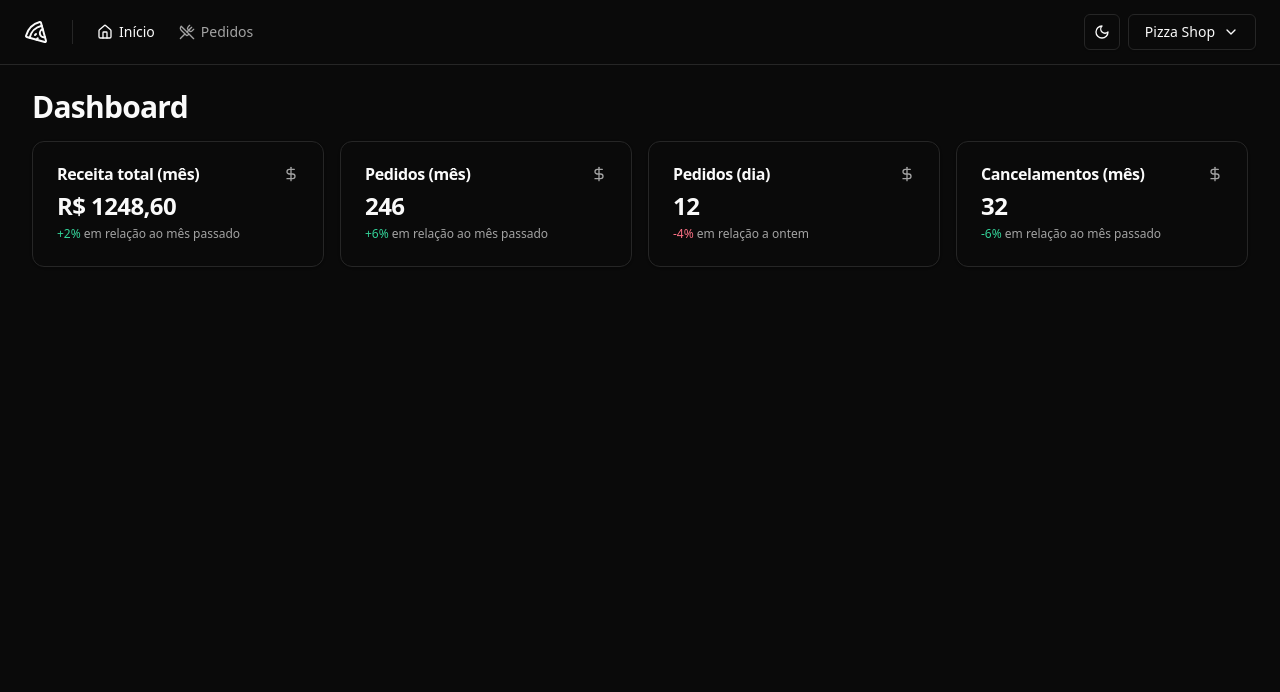
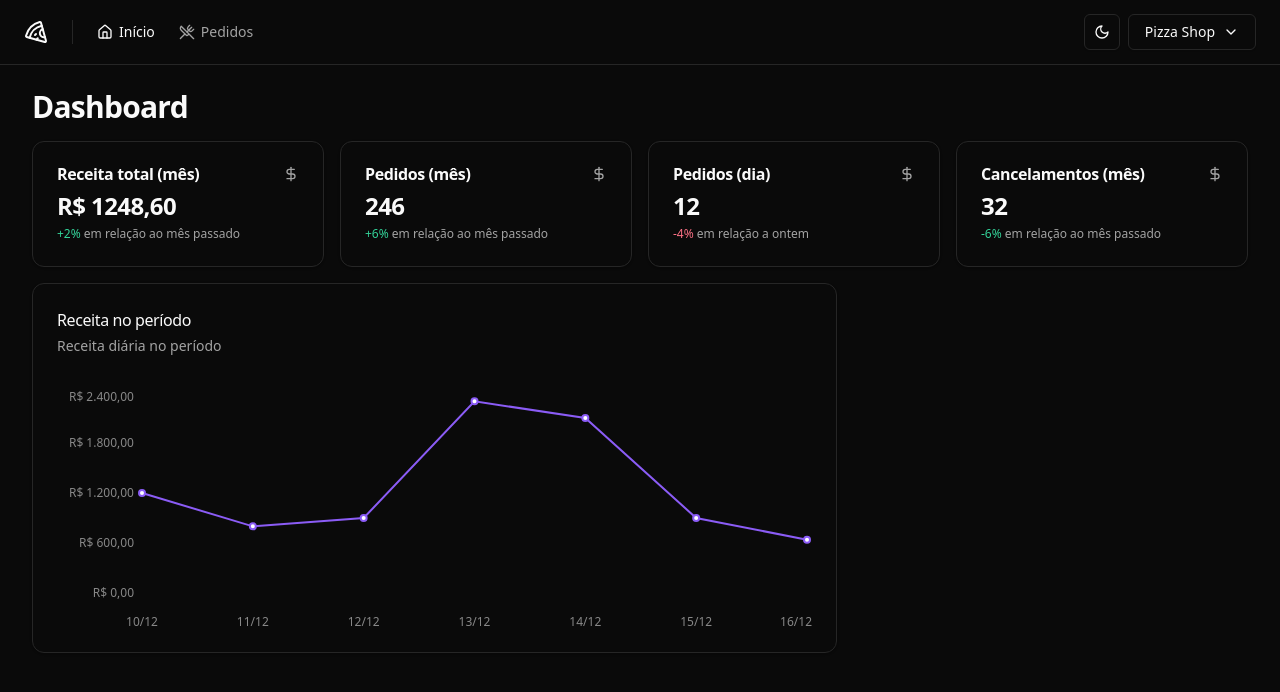
Before and after one commit to PabloRafael-coder/pizzashop-web, a React (Vite) app: page / in a window 1280 px wide. Shown: the top 692 px of the page. Built offline with nearby package versions, Linux system fonts and the light colour scheme.

Commit message:
feat: Adicionar gráfico de receita no período

```diff
--- a/package.json
+++ b/package.json
@@ -26,6 +26,7 @@
     "react-dom": "^19.0.0",
     "react-hook-form": "^7.54.2",
     "react-router-dom": "^7.1.5",
+    "recharts": "^2.15.1",
     "sonner": "^1.7.4",
     "sort-by": "^1.2.0",
     "tailwind-merge": "^3.0.1",
--- a/src/pages/app/dashboard/dashboard.tsx
+++ b/src/pages/app/dashboard/dashboard.tsx
@@ -2,6 +2,7 @@ import { DayOrdersAmountCards } from './day-orders-amount-card'
 import { MonthCanceledOrdersAmountCard } from './month-canceled-orders-amount-card'
 import { MonthOrdersAmountCard } from './month-orders-amount-card'
 import { MonthRevenueCard } from './month-revenue-card'
+import { RevenueChart } from './revenue-chart'
 
 export function Dashboard() {
   return (
@@ -16,6 +17,10 @@ export function Dashboard() {
           <DayOrdersAmountCards />
           <MonthCanceledOrdersAmountCard />
         </div>
+
+        <div className="grid grid-cols-9 gap-4">
+          <RevenueChart />
+        </div>
       </div>
     </>
   )
--- /dev/null
+++ b/src/pages/app/dashboard/revenue-chart.tsx
@@ -0,0 +1,68 @@
+import { Line, LineChart, ResponsiveContainer, XAxis, YAxis } from 'recharts'
+import colors from 'tailwindcss/colors'
+
+import {
+  Card,
+  CardContent,
+  CardDescription,
+  CardHeader,
+  CardTitle,
+} from '@/components/ui/card'
+
+const data = [
+  { date: '10/12', revenue: 1200 },
+  { date: '11/12', revenue: 800 },
+  { date: '12/12', revenue: 900 },
+  { date: '13/12', revenue: 2300 },
+  { date: '14/12', revenue: 2100 },
+  { date: '15/12', revenue: 900 },
+  { date: '16/12', revenue: 640 },
+]
+
+export function RevenueChart() {
+  return (
+    <Card className="col-span-6">
+      <CardHeader className="flex-row items-center justify-between pb-8">
+        <div className="space-y-1">
+          <CardTitle className="text-base font-medium">
+            Receita no período
+          </CardTitle>
+          <CardDescription>Receita diária no período</CardDescription>
+        </div>
+      </CardHeader>
+      <CardContent>
+        <ResponsiveContainer width="100%" height={240}>
+          <LineChart data={data} style={{ fontSize: 12 }}>
+            <XAxis
+              dataKey={'date'}
+              stroke="#888"
+              axisLine={false}
+              tickLine={false}
+              dy={16}
+            />
+
+            <YAxis
+              stroke="#888"
+              axisLine={false}
+              tickLine={false}
+              width={80}
+              tickFormatter={(value: number) =>
+                value.toLocaleString('pt-BR', {
+                  style: 'currency',
+                  currency: 'BRL',
+                })
+              }
+            />
+
+            <Line
+              type="linear"
+              strokeWidth={2}
+              dataKey="revenue"
+              stroke={colors.violet['500']}
+            />
+          </LineChart>
+        </ResponsiveContainer>
+      </CardContent>
+    </Card>
+  )
+}
```
Also changed, not shown: 1 other file (tests, documents, lock files or other folders).
